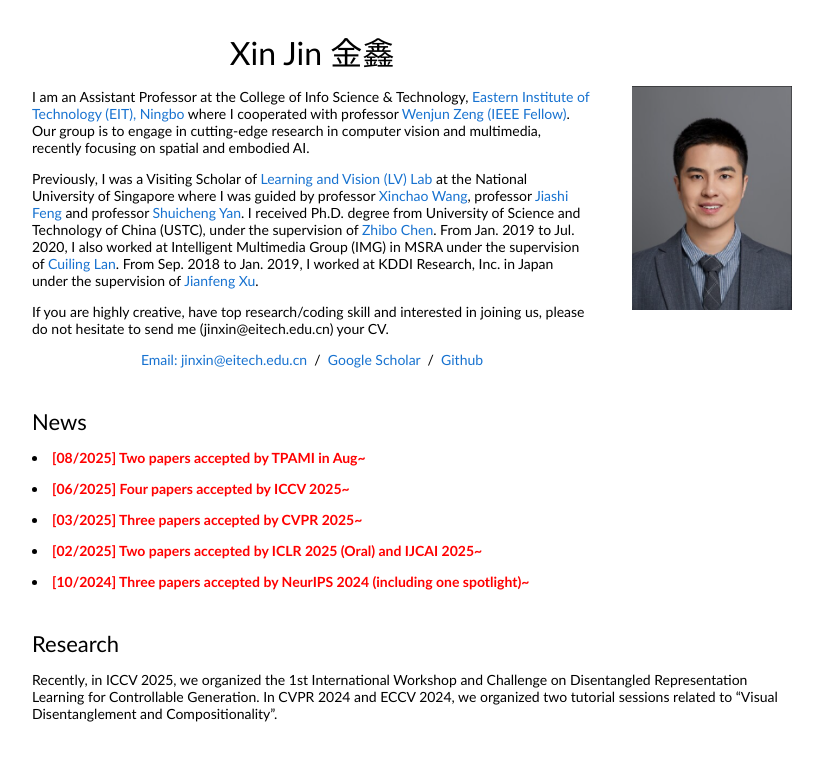
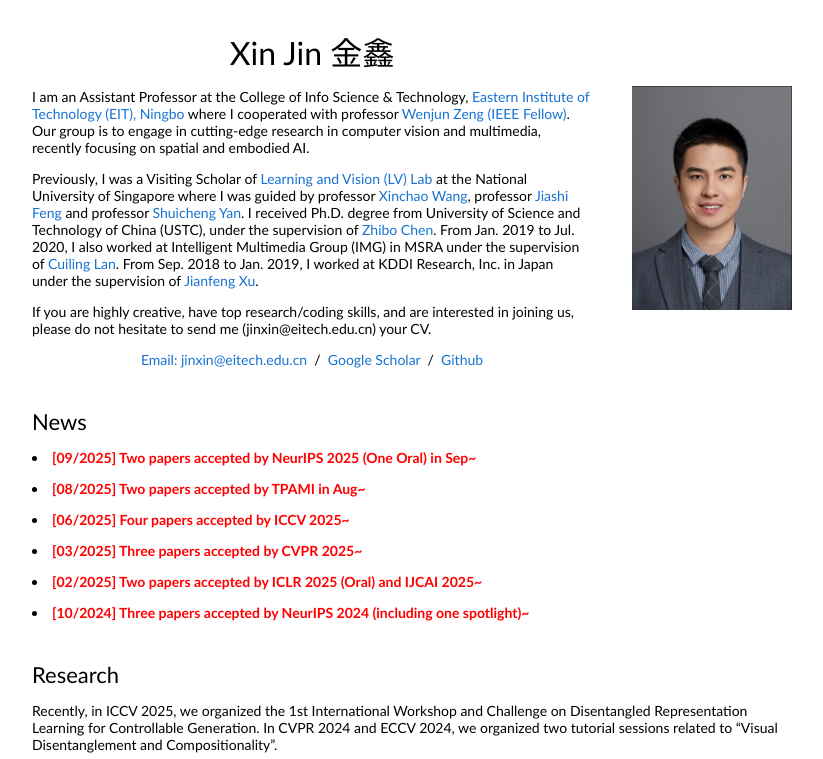
Before and after one commit to jinx-USTC/jinxin.github.io, a plain HTML site: page index.html in a window 1280 px wide. Shown: the top 759 px of the page, without its empty margins (228-1051 px from the left). Drawn offline with Linux system fonts and the light colour scheme.

Commit message:
Update index.html

```diff
--- a/index.html
+++ b/index.html
@@ -25,7 +25,7 @@
                  Previously, I was a Visiting Scholar of <a href="http://lv-nus.org/" target="_blank">Learning and Vision (LV) Lab</a> at the National University of Singapore where I was guided by professor <a href="https://sites.google.com/site/sitexinchaowang/" target="_blank">Xinchao Wang</a>, professor <a href="https://sites.google.com/site/jshfeng/home" target="_blank">Jiashi Feng</a> and professor <a href="https://scholar.google.com/citations?hl=zh-CN&user=DNuiPHwAAAAJ" target="_blank">Shuicheng Yan</a>. I received Ph.D. degree from University of Science and Technology of China (USTC), under the supervision of <a href="http://staff.ustc.edu.cn/~chenzhibo/" target="_blank">Zhibo Chen</a>. From Jan. 2019 to Jul. 2020, I also worked at Intelligent Multimedia Group (IMG) in MSRA under the supervision of <a href="https://scholar.google.com/citations?user=XZugqiwAAAAJ&hl=zh-CN" target="_blank">Cuiling Lan</a>. From Sep. 2018 to Jan. 2019, I worked at KDDI Research, Inc. in Japan under the supervision of <a href="https://jp.linkedin.com/in/jianfengxu" target="_blank">Jianfeng Xu</a>.
               </p>
               <p>
-                 If you are highly creative, have top research/coding skill and interested in joining us, please do not hesitate to send me (jinxin@eitech.edu.cn) your CV.
+                 If you are highly creative, have top research/coding skills, and are interested in joining us, please do not hesitate to send me (jinxin@eitech.edu.cn) your CV.
               </p>
               <p style="text-align:center">
                 <a href="mailto:jinxin@eitech.edu.cn">Email: jinxin@eitech.edu.cn</a> &nbsp;/&nbsp;
@@ -47,6 +47,7 @@
             <tr>
             <td style="padding:20px;width:100%;vertical-align:middle">
               <heading>News</heading>
+				<p></p><li> <font color="red"><strong>[09/2025]  Two papers accepted by NeurIPS 2025 (One Oral) in Sep~</strong></font><p></p>
                 <p></p><li> <font color="red"><strong>[08/2025]  Two papers accepted by TPAMI in Aug~</strong></font><p></p>
 				<p></p><li> <font color="red"><strong>[06/2025]  Four papers accepted by ICCV 2025~</strong></font><p></p>
               <p></p><li> <font color="red"><strong>[03/2025]  Three papers accepted by CVPR 2025~</strong></font><p></p>
```
